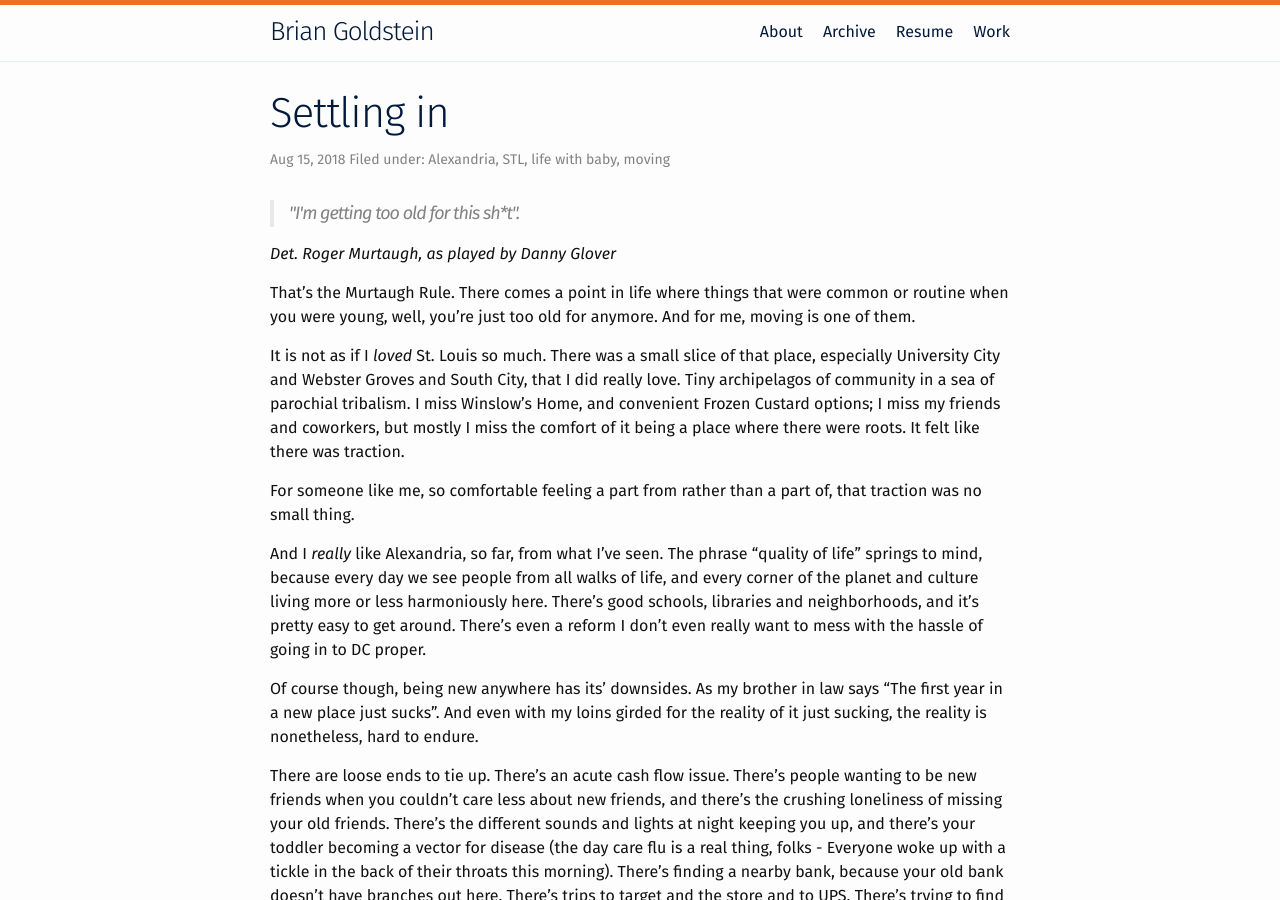
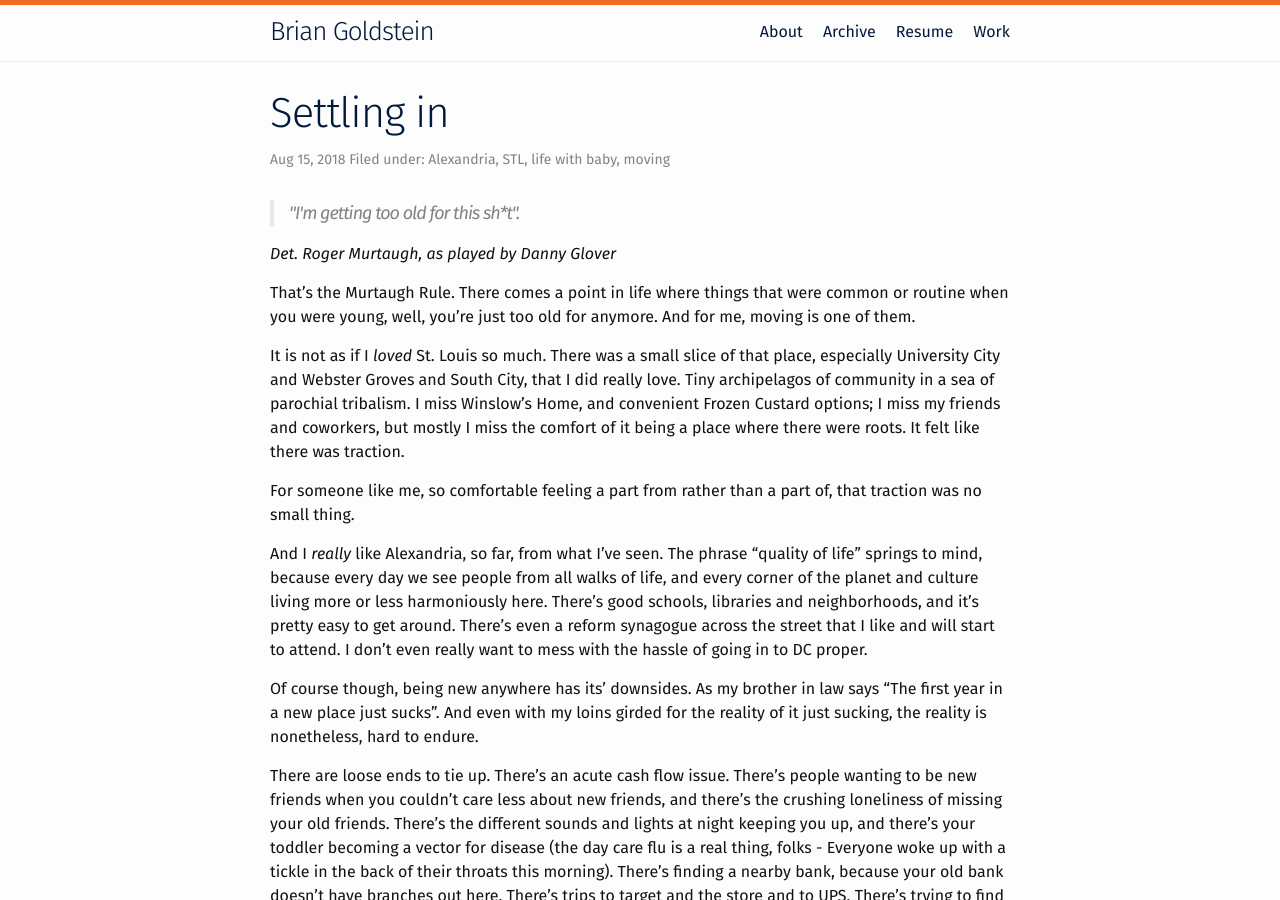
Before and after one commit to briankappgoldstein/new-site, a Jekyll site: the page built from _posts/2018-08-15-settling-in.md, in a window 1280 px wide and 900 px high. Built offline with Jekyll 4.4.1, drawn with Linux system fonts in a browser that asks for light colours.

Commit message:
‘graph

```diff
--- a/_posts/2018-08-15-settling-in.md
+++ b/_posts/2018-08-15-settling-in.md
@@ -16,7 +16,7 @@ It is not as if I *loved* St. Louis so much. There was a small slice of that pla
 
 For someone like me, so comfortable feeling a part from rather than a part of, that traction was no small thing.
 
-And I *really* like Alexandria, so far, from what I've seen. The phrase "quality of life" springs to mind, because every day we see people from all walks of life, and every corner of the planet and culture living more or less harmoniously here. There's good schools, libraries and neighborhoods, and it's pretty easy to get around. There's even a reform I don't even really want to mess with the hassle of going in to DC proper.
+And I *really* like Alexandria, so far, from what I've seen. The phrase "quality of life" springs to mind, because every day we see people from all walks of life, and every corner of the planet and culture living more or less harmoniously here. There's good schools, libraries and neighborhoods, and it's pretty easy to get around. There's even a reform synagogue across the street that I like and will start to attend. I don't even really want to mess with the hassle of going in to DC proper.
 
 Of course though, being new anywhere has its' downsides. As my brother in law says "The first year in a new place just sucks". And even with my loins girded for the reality of it just sucking, the reality is nonetheless, hard to endure.
 
```
